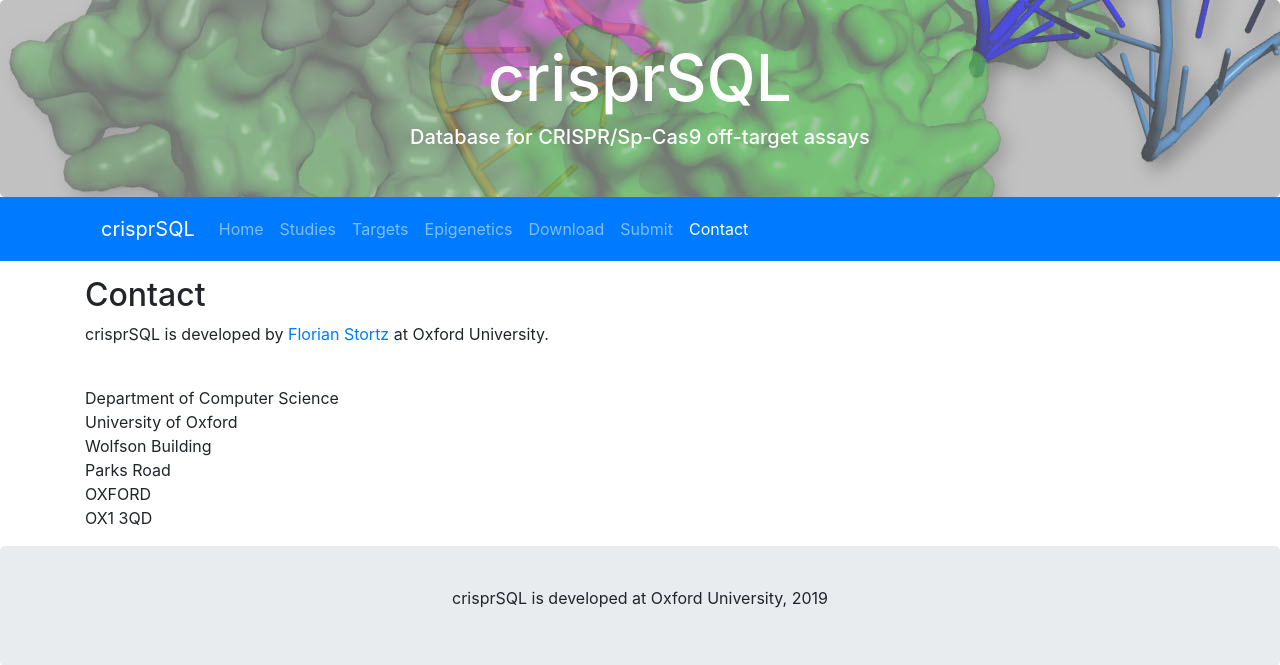
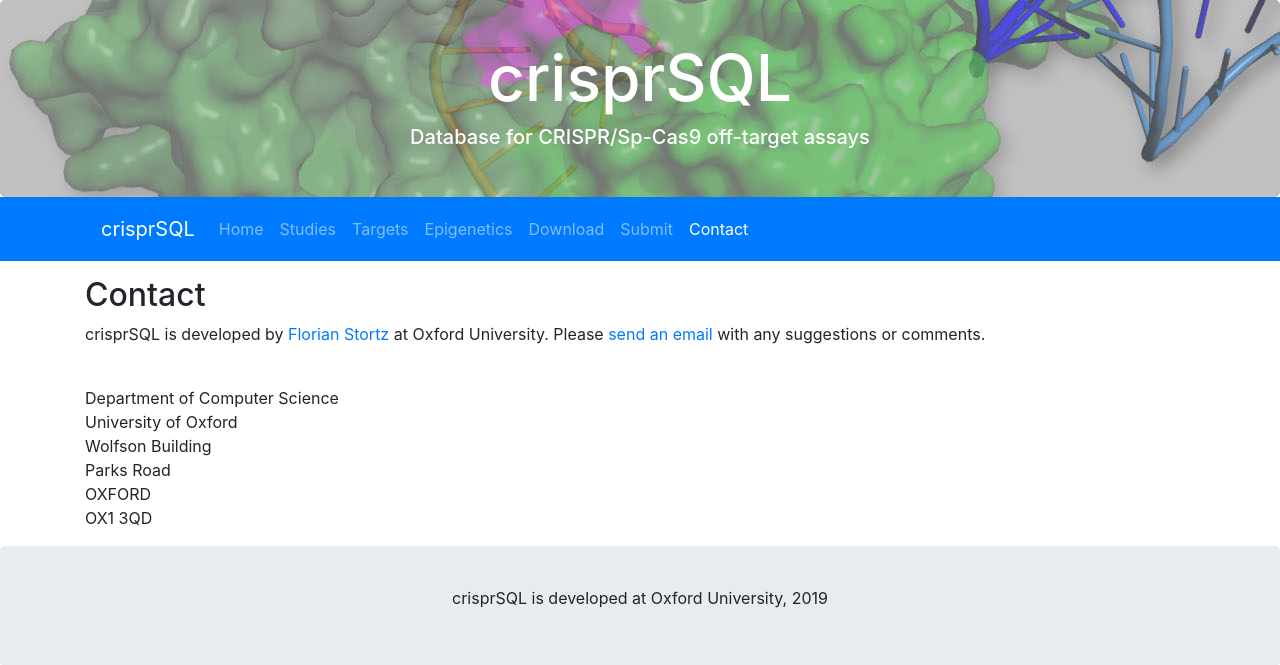
Before and after one commit to florianst/crisprsql, a PHP site: page /contact.php in a window 1280 px wide. Shown: the top 665 px of the page. Run offline with PHP 8.4, Linux system fonts and the light colour scheme; a stand-in replaces the project's code that opens the database connection; some libraries are stand-ins or nearby versions.

Commit message:
obfuscate email address

```diff
--- a/contact.php
+++ b/contact.php
@@ -2,7 +2,7 @@
 include "inc/header.php";
 ?>
 <h2>Contact</h2>
-<p>crisprSQL is developed by <a href="http://users.ox.ac.uk/~lina3430" target="_blank">Florian Stortz</a> at Oxford University.</p>
+<p>crisprSQL is developed by <a href="http://users.ox.ac.uk/~lina3430" target="_blank">Florian Stortz</a> at Oxford University. Please <A HREF="&#109;&#97;&#105;&#108;&#116;&#111;&#58;%66%6C%6F%72%69%61%6E%2E%73%74%6F%72%74%7A%40%63%73%2E%6F%78%2E%61%63%2E%75%6B">send an email</A> with any suggestions or comments.</p>
 <br>
 <p>Department of Computer Science<br>
 University of Oxford<br>
```
